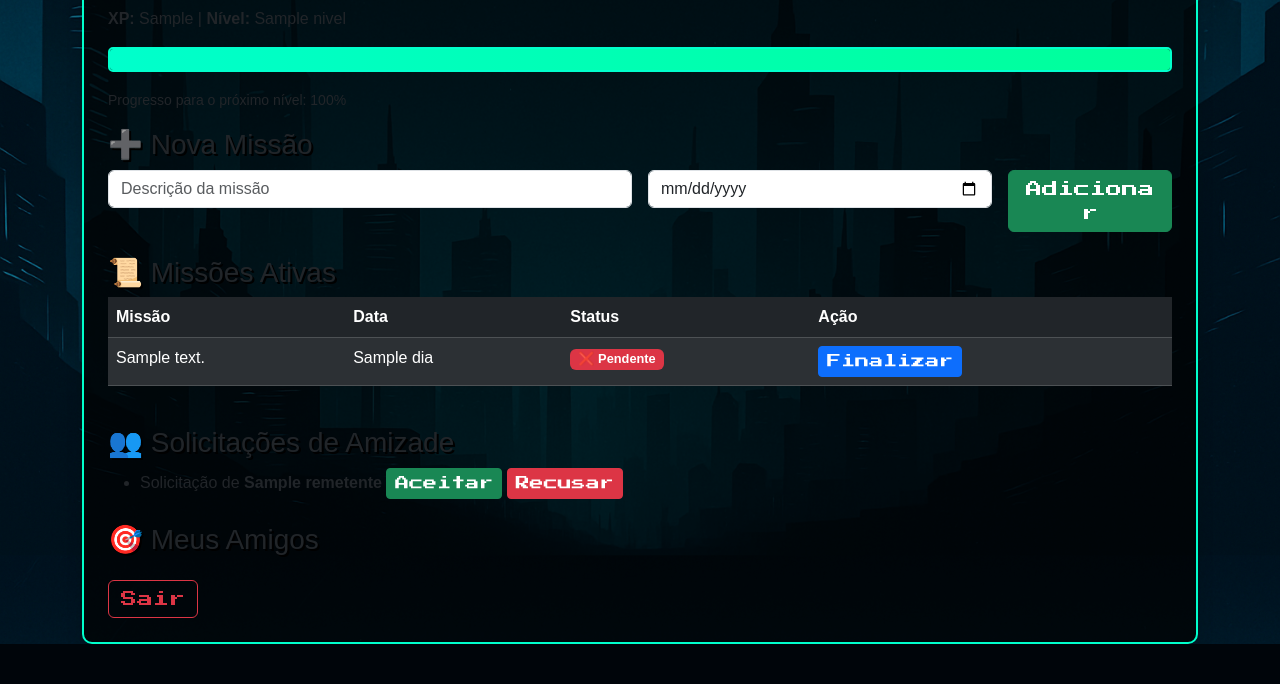
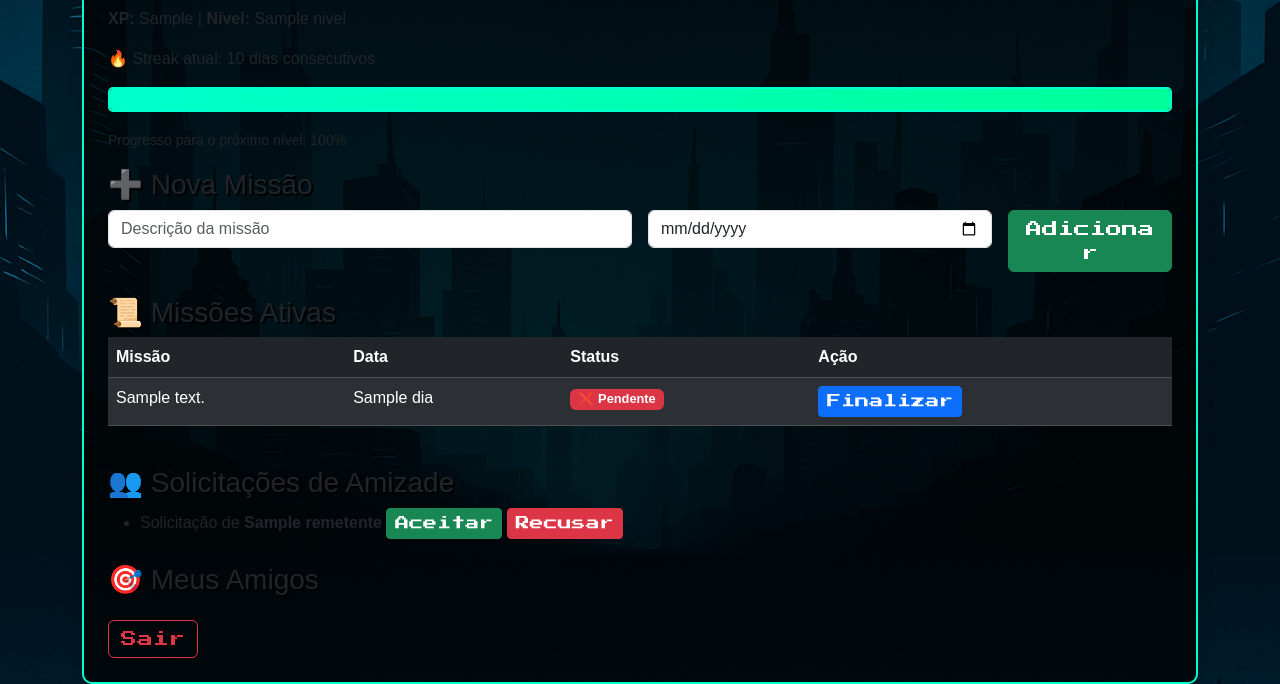
Before and after one commit to lhdsf123-png/lista, a Python web app: template tarefas lista/templates/index.html in a window 1280 px wide. Shown: the part 298-982 px from the top of the page. Before the commit the page ends 942 px from the top, so only its background shows below. Run offline with Jinja, Linux system fonts and the light colour scheme; the template is opened without the code that fills it: most values are stand-ins (such as "Sample title", 1, 10 or a date in 2020).

Commit message:
Update index.html

```diff
--- a/tarefas lista/templates/index.html
+++ b/tarefas lista/templates/index.html
@@ -71,7 +71,7 @@
         picture-in-picture" loading="lazy"></iframe>
 
             <p><strong>XP:</strong> {{ usuario.xp }} | <strong>Nível:</strong> {{ usuario.nivel }}</p>
-
+<p>🔥 Streak atual: {{ usuario.dias_consecutivos }} dias consecutivos</p>
             <!-- Barra de XP -->
             {% set xp_per_level = usuario.nivel * 50 %}
             {% set xp_in_level = usuario.xp % xp_per_level %}
@@ -205,4 +205,5 @@
     {% endif %}
 </script>
  </body>
+
 </html>
```
